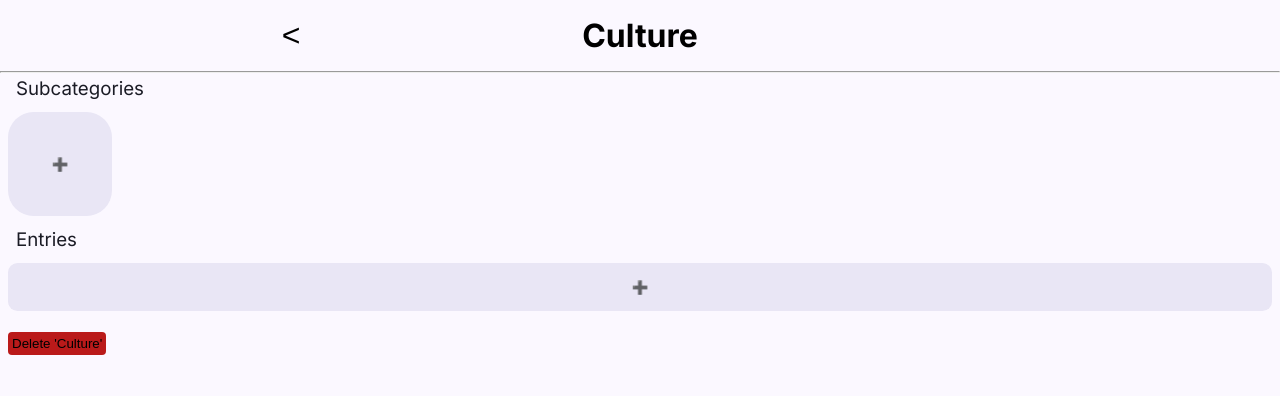
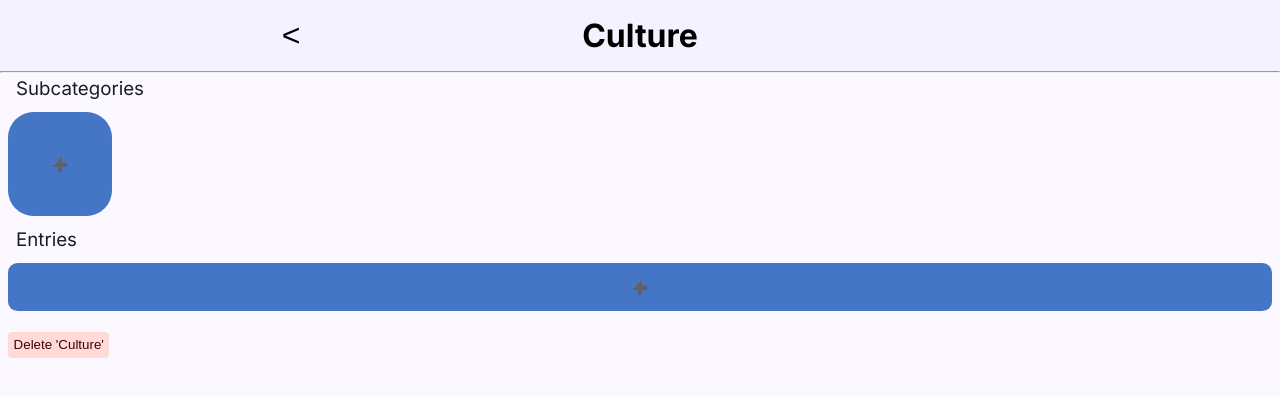
Before and after one commit to ThysBat/worldbuilding-tool, a Next.js app: page /project/aventurien/category/culture in a window 1280 px wide. Shown: the top 396 px of the page. Built offline with nearby package versions, Linux system fonts and the light colour scheme.

Commit message:
adjust color variables

```diff
--- a/components/AddInputButton/index.js
+++ b/components/AddInputButton/index.js
@@ -66,6 +66,7 @@ const StyledCard = styled(Card)`
     styles === "column" ? "var(--card-size-s)" : "var(--card-size-m)"};
   border-radius: ${({ styles }) =>
     styles === "column" ? "var(--border-radius-s)" : "var(--border-radius-m)"};
+  background-color: var(--primary);
 `;
 
 const InputButtonContainer = styled.div`
@@ -81,6 +82,7 @@ const InputWrapper = styled(Card)`
     styles === "column" ? "var(--card-size-s)" : "var(--card-size-m)"};
   border-radius: ${({ styles }) =>
     styles === "column" ? "var(--border-radius-s)" : "var(--border-radius-m)"};
+  background-color: var(--primary);
 `;
 
 const StyledButton = styled(Button)`
@@ -91,17 +93,12 @@ const StyledButton = styled(Button)`
 const StyledInput = styled.input`
   width: 70%;
   padding: 1rem;
-  background-color: var(--surface-container-high);
+  background-color: var(--surface);
 
   border: none;
   border-radius: var(--border-radius-s);
 
-  &:hover {
-    background-color: var(--surface-container-lowest);
-  }
-
   &:focus {
     outline: none;
-    background-color: var(--surface-container-low);
   }
 `;
--- a/components/Card/index.js
+++ b/components/Card/index.js
@@ -8,8 +8,8 @@ const Card = styled.div`
   width: var(--card-size-m);
   height: var(--card-size-m);
 
-  background-color: var(--surface-container-high);
-  color: var(--on-surface);
+  background-color: var(--primary-container);
+  color: var(--on-primary-container);
 
   border-radius: 1.6rem;
   padding: 2px;
--- a/components/DeleteButton/index.js
+++ b/components/DeleteButton/index.js
@@ -41,8 +41,9 @@ const Button = styled.button`
   ${({ variant }) =>
     variant === "default" &&
     css`
-      background-color: var(--error);
-      padding: 0.25rem;
+      background-color: var(--error-container);
+      color: var(--on-error-container);
+      padding: 0.35rem;
       margin-top: 0.8rem;
       margin-left: var(--margin-s);
     `}
@@ -51,6 +52,7 @@ const Button = styled.button`
     variant === "transparent" &&
     css`
       background-color: transparent;
-      opacity: 40%;
+      color: var(--on-surface);
+      opacity: 60%;
     `}
 `;
--- a/pages/project/[projectSlug]/category/[categorySlug]/entry/[entrySlug].js
+++ b/pages/project/[projectSlug]/category/[categorySlug]/entry/[entrySlug].js
@@ -128,6 +128,7 @@ export default function EntryPage() {
 
 const Header = styled.header`
   display: flex;
+  background-color: var(--surface-container-low);
 `;
 
 const ButtonContainer = styled.div`
@@ -145,7 +146,7 @@ const EditButton = styled(Button)`
   flex: 1;
 `;
 
-const paddingGroup = "var(--padding-s)";
+const paddingGroup = "var(--padding-m)";
 
 const AddArticleButton = styled(Button)`
   width: calc(100vw - calc(2 * ${paddingGroup}));
@@ -159,6 +160,9 @@ const StyledCard = styled(Card)`
   width: inherit;
   height: inherit;
   border-radius: inherit;
+
+  background-color: var(--surface-container-highest);
+  color: var(--on-surface-container);
 `;
 
 const StyledInputButton = styled(Button)`
--- a/pages/project/[projectSlug]/category/[categorySlug]/index.js
+++ b/pages/project/[projectSlug]/category/[categorySlug]/index.js
@@ -57,6 +57,7 @@ export default function CategoryPage() {
 
 const Header = styled.header`
   display: flex;
+  background-color: var(--surface-container-low);
 `;
 
 const ButtonContainer = styled.div`
--- a/pages/project/[projectSlug]/category/[categorySlug]/subcategory/[subcategorySlug]/index.js
+++ b/pages/project/[projectSlug]/category/[categorySlug]/subcategory/[subcategorySlug]/index.js
@@ -56,6 +56,7 @@ export default function SubcategoryPage() {
 
 const Header = styled.header`
   display: flex;
+  background-color: var(--surface-container-low);
 `;
 
 const ButtonContainer = styled.div`
--- a/pages/project/[projectSlug]/category/[categorySlug]/subcategory/[subcategorySlug]/subentry/[subentrySlug].js
+++ b/pages/project/[projectSlug]/category/[categorySlug]/subcategory/[subcategorySlug]/subentry/[subentrySlug].js
@@ -128,6 +128,7 @@ export default function SubentryPage() {
 
 const Header = styled.header`
   display: flex;
+  background-color: var(--surface-container-low);
 `;
 
 const ButtonContainer = styled.div`
@@ -159,6 +160,9 @@ const StyledCard = styled(Card)`
   width: inherit;
   height: inherit;
   border-radius: inherit;
+
+  background-color: var(--surface-container-highest);
+  color: var(--on-surface-container);
 `;
 
 const StyledInputButton = styled(Button)`
--- a/pages/project/[projectSlug]/index.js
+++ b/pages/project/[projectSlug]/index.js
@@ -54,6 +54,7 @@ export default function ProjectPage() {
 
 const Header = styled.header`
   display: flex;
+  background-color: var(--surface-container-low);
 `;
 
 const ButtonContainer = styled.div`
--- a/styles.js
+++ b/styles.js
@@ -23,7 +23,8 @@ export default createGlobalStyle`
     --margin-m: 1rem;
 
     /* Colors */
-    --primary: #275dac;
+    --primary: #4576c6; // tone: 50
+    /* --primary: #275dac; // primary base color (tone: 40)*/
     --on-primary: #ffffff;
     --primary-container: #d7e2ff;
     --on-primary-container: #001b3f;
```
Also changed, not shown: components/ArticleCard/index.js (+4 -4 lines), pages/index.js (+10 -1 lines).
